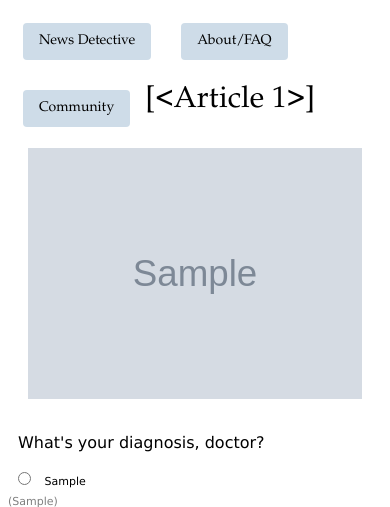
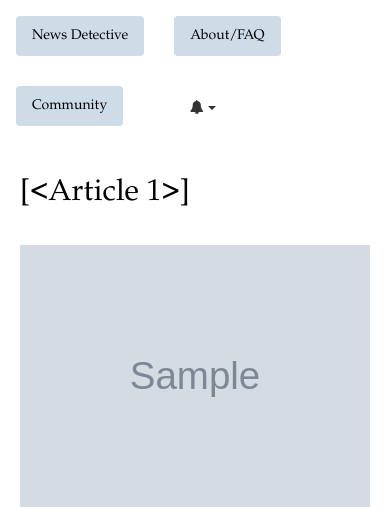
Before and after one commit to iestrauss/eb-flask-repo, a Flask app: template templates/votefor.html in a window 390 px wide. Shown: the top 507 px of the page. Run offline with Flask 2, Linux system fonts and the light colour scheme; tables that the repository leaves empty hold one stand-in row (values such as "Sample post"); the template is opened without the code that fills it: values that come from a table or form of the project are taken from there, most other values are stand-ins (such as "Sample title", 1, 10 or a date in 2020); grey boxes marked "Sample" are stand-in pictures; one stand-in notice (Sample message) is shown; some libraries are stand-ins or nearby versions.

Commit message:
Update votefor.html

```diff
--- a/templates/votefor.html
+++ b/templates/votefor.html
@@ -5,7 +5,11 @@
 <!--<link href="https://istrauss6.neocities.org/style.css" rel="stylesheet" type="text/css">-->
 <!--<link rel="stylesheet" href="{{ url_for('static', filename='stylesheet.css') }}">-->
 <link rel= "stylesheet" type= "text/css" href= "{{ url_for('static',filename='styles/stylesheet.css') }}">
-
+<link rel="stylesheet" href="https://maxcdn.bootstrapcdn.com/bootstrap/3.3.7/css/bootstrap.min.css">
+    <link rel="stylesheet" href="https://cdnjs.cloudflare.com/ajax/libs/font-awesome/4.7.0/css/font-awesome.min.css">
+<!--<link rel="stylesheet" href="{{ url_for('static', filename='stylesheets/bootstrap-social.css') }}">-->
+	<script src="https://ajax.googleapis.com/ajax/libs/jquery/1.12.4/jquery.min.js"></script>
+	<script src="https://maxcdn.bootstrapcdn.com/bootstrap/3.3.7/js/bootstrap.min.js" integrity="sha384-Tc5IQib027qvyjSMfHjOMaLkfuWVxZxUPnCJA7l2mCWNIpG9mGCD8wGNIcPD7Txa" crossorigin="anonymous"></script>
 <style>
 
 #modalOverlay {
@@ -47,6 +51,45 @@
 
 .comments {
 word-break: break-all;
+}
+
+
+
+
+.notification-btn{
+margin-top: 12px;
+position: relative;
+padding: 14px 12px;
+    border: none;
+}
+
+.notification-btn p{
+    font-size: 8px;
+    background-color: red;
+    color: white;
+    padding: 3px;
+    border-radius: 5px;
+    position: absolute;
+    top: 0px;
+    left: 19px;
+}
+
+
+
+.fa-stack[data-count]:after{
+  position:absolute;
+  right:0%;
+  top:1%;
+  content: attr(data-count);
+  font-size:30%;
+  padding:.6em;
+  border-radius:999px;
+  line-height:.75em;
+  color: white;
+  background:rgba(255,0,0,.85);
+  text-align:center;
+  min-width:2em;
+  font-weight:bold;
 }
 </style>
 
@@ -97,11 +140,40 @@ word-break: break-all;
 </dialog>
 
 
-<!--navbar-->
-	<a href="/"><div class="guide">News Detective</div></a>
-	<a href="/about"><div class="guide">About/FAQ</div></a>
-	<a href="/chat"><div class="guide">Community</div></a>
-<br><br><br>
+<div class="row navbar">
+		<div class="col-md-9">
+		<a href="/"><div class="guide">News Detective</div></a>
+		<a href="/about"><div class="guide">About/FAQ</div></a>
+		<a href="/chat"><div class="guide">Community</div></a>
+	</div>
+	<div class="dropdown-main col-md-3 col-xs-3" style="text-align:right">
+		<div class="dropdown">
+		  <button class="btn btn-default dropdown-toggle notification-btn" type="button" id="dropdownMenu1" data-toggle="dropdown" aria-haspopup="true" aria-expanded="true">
+			<i class="fa fa-bell fa-1x"></i>
+              {%if result=='false'%}
+                <p>New</p>
+                {%else%}
+               <!-- <i class="fa fa-bell fa-1x"></i> -->
+              {%endif%}
+
+			<span class="caret"></span>
+		  </button>
+		  <ul class="dropdown-menu" aria-labelledby="dropdownMenu1">
+			  {% with messages = get_flashed_messages() %}
+				{% if messages %}
+			  {% for message in messages %}
+			{%if message[-5:]=='false'%}
+			<li style="border-bottom: 1px solid lightgray; background-color: #cedce8;"><a href="#">{{ message[0:-5]  }}</a></li>
+				{%else%}
+			  <li style="border-bottom: 1px solid lightgray;"><a href="#">{{ message[0:-5]  }}</a></li>
+			  {%endif%}
+			  {% endfor %}
+			  {% endif %}
+		{% endwith %}
+		  </ul>
+		</div>
+	</div>
+	</div>
 
 <a href="{{ article_url }}" target="_blank">
 <div class="headline">
```
